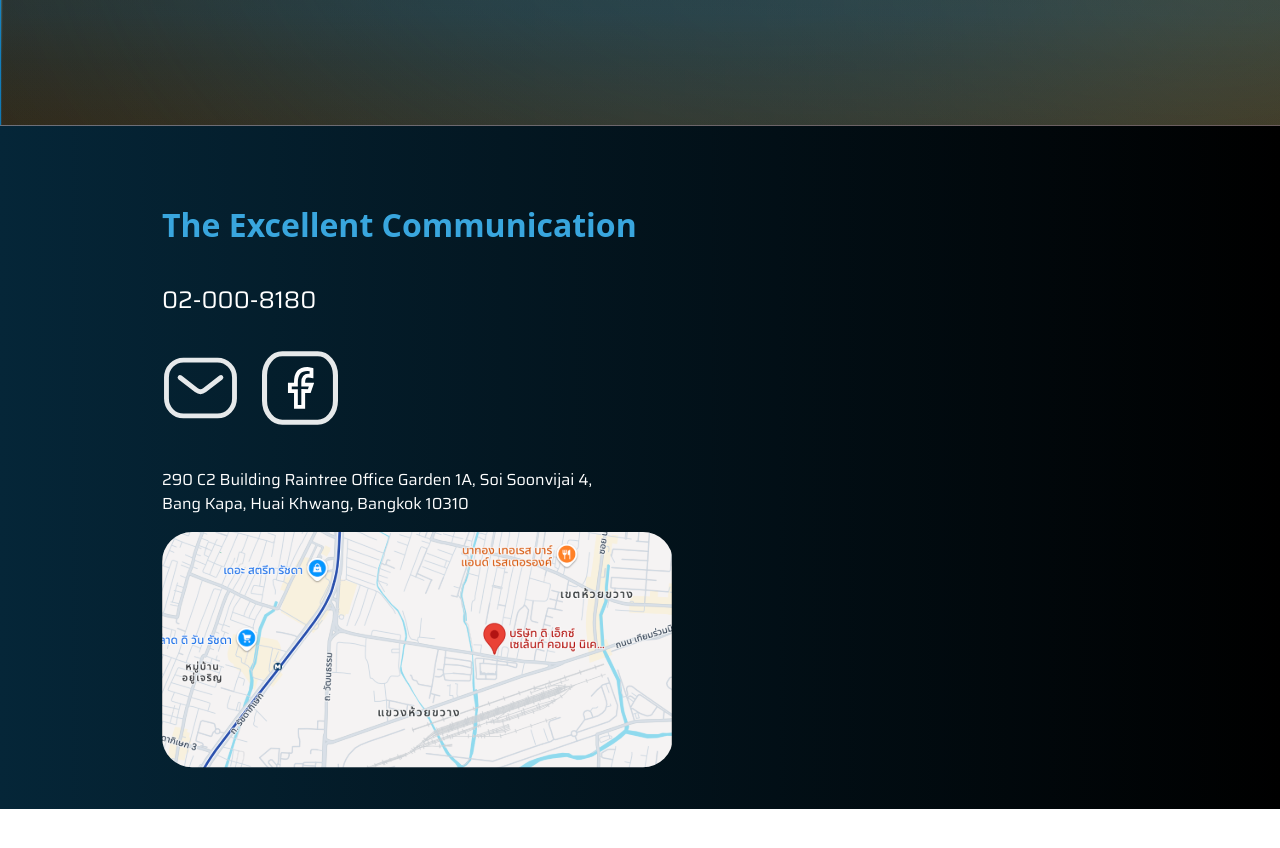
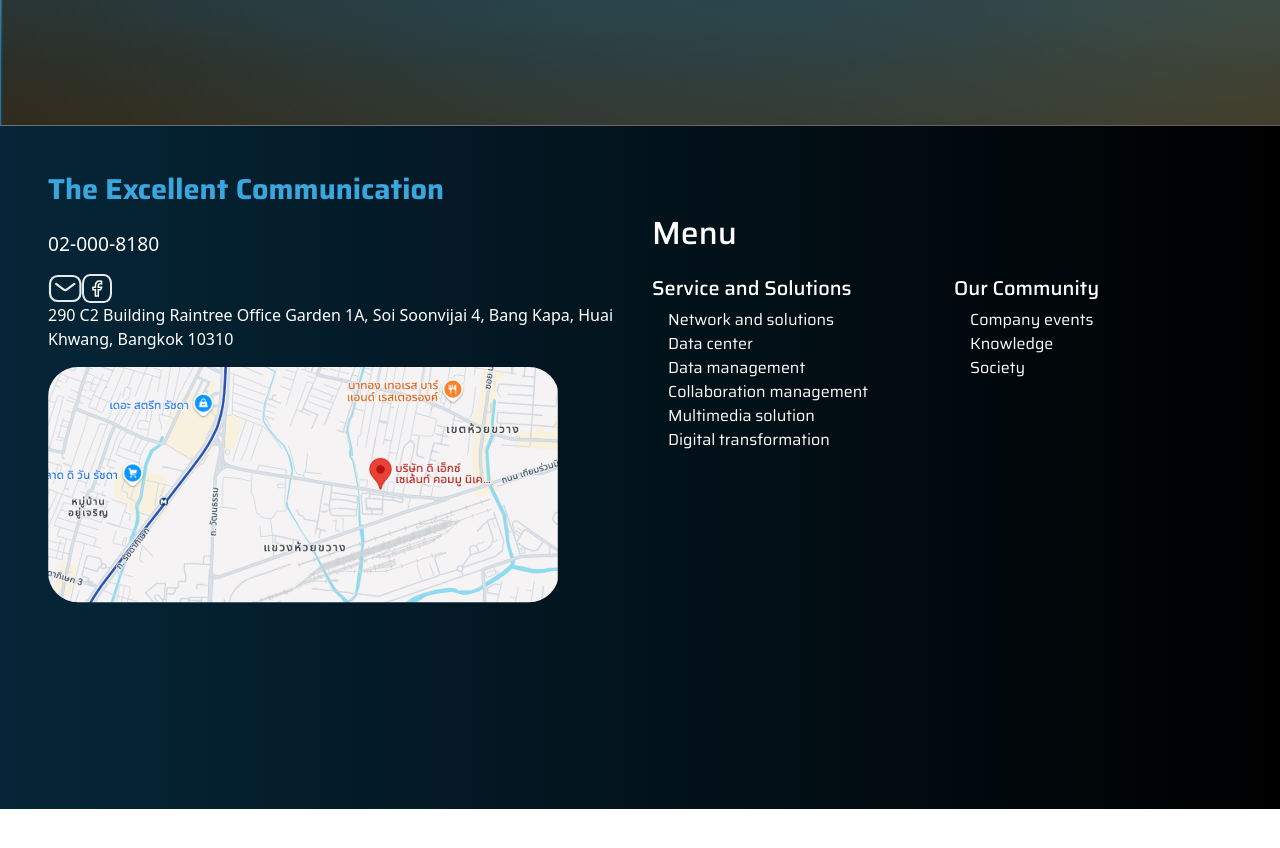
Before and after one commit to Ounraun/Excellent_Project, a React (Vite) app in the folder frontend/: page / in a window 1280 px wide. Shown: the part 4640-5488 px from the top of the page. After the commit the page ends 5449 px from the top, so only its background shows below. Built offline with nearby package versions, Linux system fonts and the light colour scheme.

Commit message:
ปรับปรุงหน้า About Us โดยเพิ่มส่วนติดต่อใหม่ พร้อมเพิ่ม CSS สำหรับการจัดรูปแบบและปรับปรุงเลย์เอาต์

```diff
--- a/frontend/src/pages/AboutUs/AboutUs.Module.css
+++ b/frontend/src/pages/AboutUs/AboutUs.Module.css
@@ -192,3 +192,10 @@ text-shadow: 0px 1px 10px rgba(244, 214, 105, 0.6); /* สี F4D669 ที่
   display: flex;
   padding: 80px 150px ;
 }
+
+.contact-title {
+  font-family: "Saira";
+  font-weight: bold;
+  font-size: 1.8rem;
+  color: #39A6DE;
+}
--- a/frontend/src/pages/AboutUs/AboutUs.tsx
+++ b/frontend/src/pages/AboutUs/AboutUs.tsx
@@ -228,7 +228,7 @@ const AboutUs = () => {
       </div>
 
       {/* contact */}
-      <div className="container-fluid  contact-layout">
+      {/* <div className="container-fluid  contact-layout">
         <div className="contact-item  row">
           <h3 className=" text-blue bold-text">The Excellent Communication</h3>
           <div className="row" style={{ marginTop: "30px" }}>
@@ -255,8 +255,72 @@ const AboutUs = () => {
               </p>
               <img src={Map} alt="" />
             </div>
+            <div className="col-3">
+              <p className="text-white">Menu</p>
+              <p className="text-white">Service and Solution</p>
+              <p className="text-white">Network and solutions</p>
+            </div>
             <div className="col-3"></div>
-            <div className="col-3"></div>
+          </div>
+        </div>
+      </div> */}
+
+      {/* contact */}
+      <div className="container-fluid contact-layout py-5 px-5 ">
+        <div className="row">
+          <h1 className="contact-title">The Excellent Communication</h1>
+        </div>
+        <div className="row">
+          {/* ด้านซ้าย */}
+          <div className="col-md-6 mb-4">
+            <p className="mt-3 text-white" style={{ fontSize: "1.2rem" }}>
+              02-000-8180
+            </p>
+            <img src={emailIcon} alt="Email" />
+            <img src={facebookIcon} alt="Facebook" />
+            <p className="mb-3 text-white" style={{ fontSize: "1rem" }}>
+              290 C2 Building Raintree Office Garden 1A, Soi Soonvijai 4, Bang
+              Kapa, Huai Khwang, Bangkok 10310
+            </p>
+            <img src={Map} alt="Map" />
+          </div>
+          <div className="col-md-6">
+            <div className="row">
+              <h2 className="mb-4 text-white" style={{ fontFamily: "Saira" }}>
+                Menu
+              </h2>
+            </div>
+            <div className="row">
+              <div className="col-md-6">
+                <div
+                  className="mb-3 text-white"
+                  style={{ fontFamily: "Saira" }}
+                >
+                  <h5>Service and Solutions</h5>
+                  <ul className="list-unstyled ps-3">
+                    <li>Network and solutions</li>
+                    <li>Data center</li>
+                    <li>Data management</li>
+                    <li>Collaboration management</li>
+                    <li>Multimedia solution</li>
+                    <li>Digital transformation</li>
+                  </ul>
+                </div>
+              </div>
+              <div className="col-md-6">
+                <div
+                  className="mb-3 text-white"
+                  style={{ fontFamily: "Saira" }}
+                >
+                  <h5>Our Community</h5>
+                  <ul className="list-unstyled ps-3">
+                    <li>Company events</li>
+                    <li>Knowledge</li>
+                    <li>Society</li>
+                  </ul>
+                </div>
+              </div>
+            </div>
           </div>
         </div>
       </div>
```
